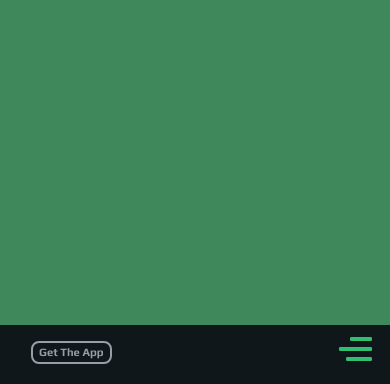
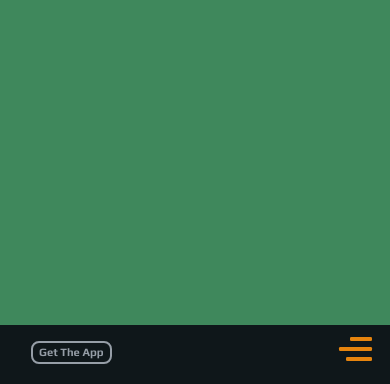
Before and after one commit to papchenko/papchenkolife, a plain HTML site: page index.html in a window 390 px wide. Shown: the part 460-844 px from the top of the page. Drawn offline with nearby package versions, Linux system fonts and the light colour scheme; grey boxes are pictures that could not be loaded.

Commit message:
Update header.css

```diff
--- a/css/header.css
+++ b/css/header.css
@@ -113,7 +113,7 @@
 #burger-menu span,
 #burger-menu span:before,
 #burger-menu span:after {
-  background: #30be72;
+  background: #e6840e;
   display: block;
   height: 3.900px;
   opacity: 1;
```
